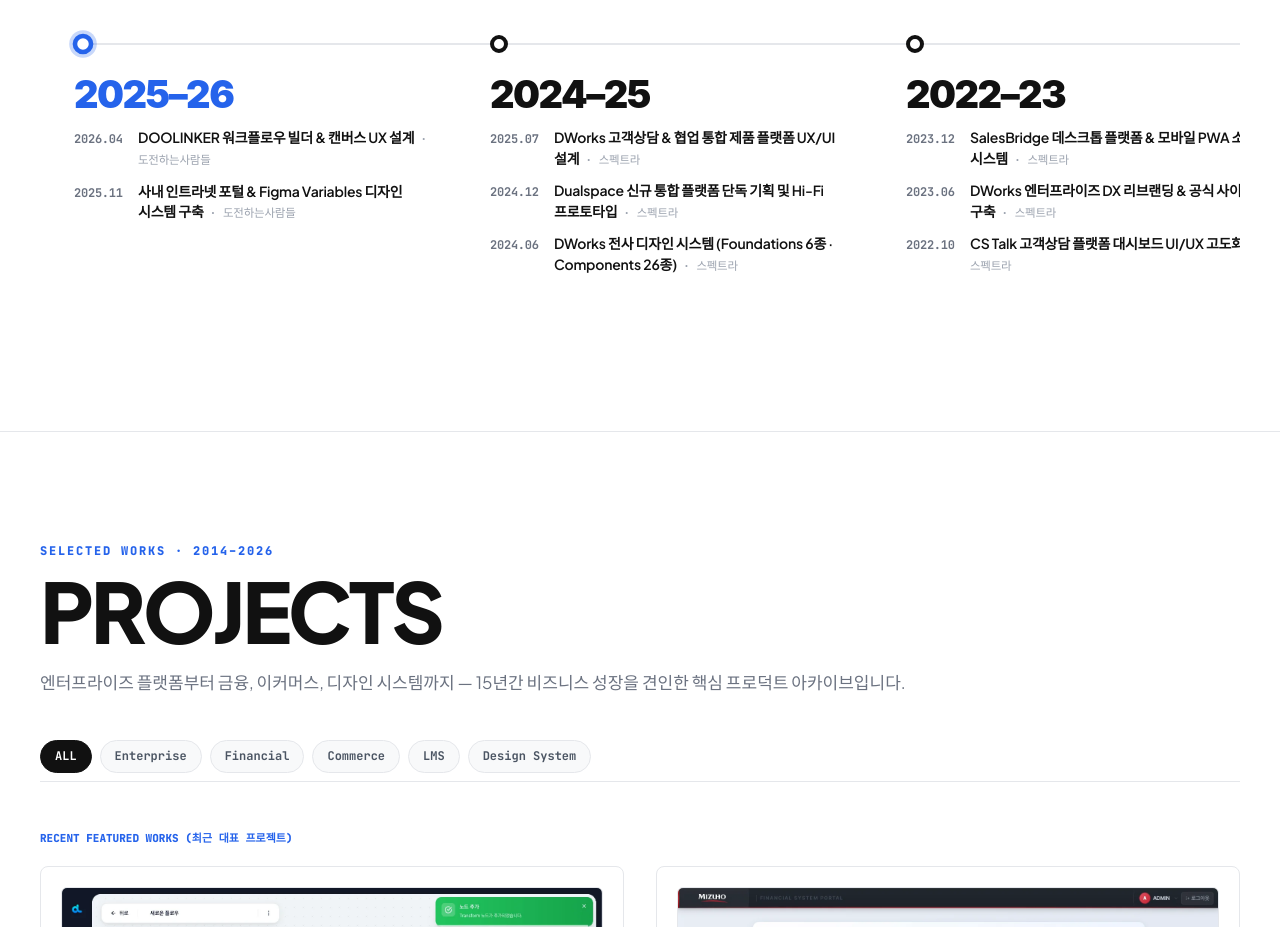
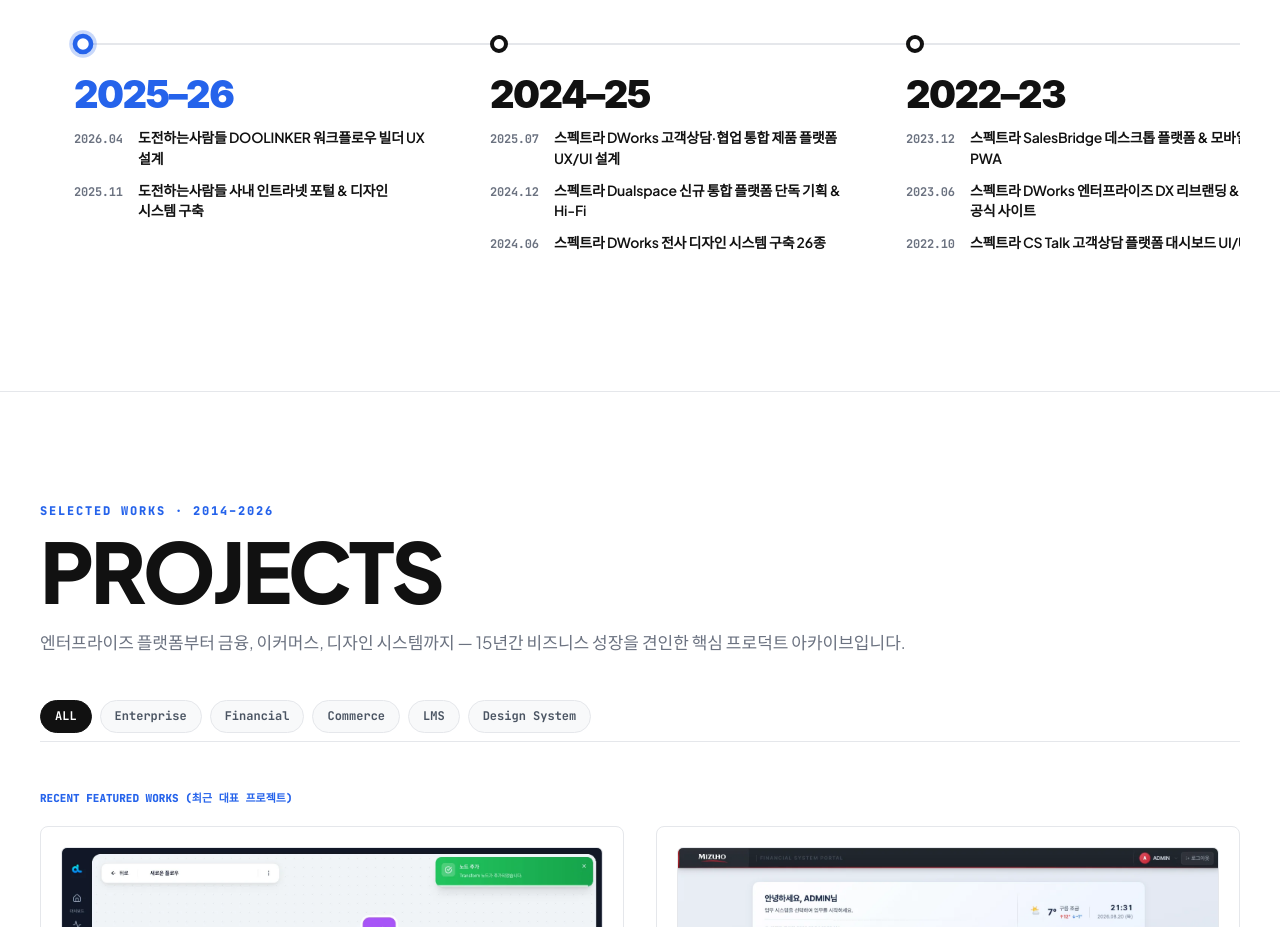
Before and after one commit to mobius38/sylee-portfolio, a React (Vite) app: page / in a window 1280 px wide. Shown: the part 1340-2267 px from the top of the page. Built offline with nearby package versions, Linux system fonts and the light colour scheme; the HTML template or start-up script is replaced by a standard one.

Commit message:
feat(timeline): unify milestone rows into standard [Date] [Company Project] format

```diff
--- a/src/components/sections/HeroProfileSection.tsx
+++ b/src/components/sections/HeroProfileSection.tsx
@@ -20,61 +20,54 @@ export function HeroProfileSection({ w }: { w: number }) {
   const timelineMilestones = [
     {
       year: "2025–26",
-      company: "도전하는사람들",
       items: [
-        { date: "2026.04", title: "DOOLINKER 워크플로우 빌더 & 캔버스 UX 설계" },
-        { date: "2025.11", title: "사내 인트라넷 포털 & Figma Variables 디자인 시스템 구축" },
+        { date: "2026.04", title: "도전하는사람들 DOOLINKER 워크플로우 빌더 UX 설계" },
+        { date: "2025.11", title: "도전하는사람들 사내 인트라넷 포털 & 디자인 시스템 구축" },
       ],
     },
     {
       year: "2024–25",
-      company: "스펙트라",
       items: [
-        { date: "2025.07", title: "DWorks 고객상담 & 협업 통합 제품 플랫폼 UX/UI 설계" },
-        { date: "2024.12", title: "Dualspace 신규 통합 플랫폼 단독 기획 및 Hi-Fi 프로토타입" },
-        { date: "2024.06", title: "DWorks 전사 디자인 시스템 (Foundations 6종 · Components 26종)" },
+        { date: "2025.07", title: "스펙트라 DWorks 고객상담·협업 통합 제품 플랫폼 UX/UI 설계" },
+        { date: "2024.12", title: "스펙트라 Dualspace 신규 통합 플랫폼 단독 기획 & Hi-Fi" },
+        { date: "2024.06", title: "스펙트라 DWorks 전사 디자인 시스템 구축 26종" },
       ],
     },
     {
       year: "2022–23",
-      company: "스펙트라",
       items: [
-        { date: "2023.12", title: "SalesBridge 데스크톱 플랫폼 & 모바일 PWA 소통 시스템" },
-        { date: "2023.06", title: "DWorks 엔터프라이즈 DX 리브랜딩 & 공식 사이트 구축" },
-        { date: "2022.10", title: "CS Talk 고객상담 플랫폼 대시보드 UI/UX 고도화" },
+        { date: "2023.12", title: "스펙트라 SalesBridge 데스크톱 플랫폼 & 모바일 PWA" },
+        { date: "2023.06", title: "스펙트라 DWorks 엔터프라이즈 DX 리브랜딩 & 공식 사이트" },
+        { date: "2022.10", title: "스펙트라 CS Talk 고객상담 플랫폼 대시보드 UI/UX" },
       ],
     },
     {
       year: "2019–22",
-      company: "어스투",
       items: [
-        { date: "2022.09", title: "Shaluv 아동복 '러블리 무드' 니치 리브랜딩 & 연매출 1억 달성" },
-        { date: "2019.08", title: "자사몰 및 멀티 이커머스 채널 운영, 수입·인증·세일즈 총괄" },
+        { date: "2022.09", title: "어스투 Shaluv 아동복 '러블리 무드' 리브랜딩 & 연매출 1억" },
+        { date: "2019.08", title: "어스투 자사몰 및 멀티 이커머스 채널 운영 총괄" },
       ],
     },
     {
       year: "2017–18",
-      company: "다임 · 한미랩",
       items: [
-        { date: "2018.03", title: "Dime 소셜 데이팅 서비스 모바일 앱 UX/UI 설계" },
+        { date: "2018.03", title: "다임 Dime 소셜 데이팅 서비스 모바일 앱 UX/UI 설계" },
         { date: "2017.07", title: "한미랩 LMS 에듀테크 플랫폼 사용자 & 어드민 시스템 구축" },
       ],
     },
     {
       year: "2011–16",
-      company: "인포뱅크",
       items: [
-        { date: "2016.02", title: "HelloLink 숫자 코드 커머스 & 매거진 모바일 앱 설계" },
-        { date: "2015.01", title: "NH 바로바로마켓 모바일 & 금융 태블릿 전용 UI 구축" },
-        { date: "2014.11", title: "삼성화재 SMS 모바일 웹 인터페이스 설계 및 웹표준 퍼블리싱" },
-        { date: "2011.08", title: "배달 · 주소록 · 쇼핑 네이티브 앱 iOS/Android 가이드 수립" },
+        { date: "2016.02", title: "인포뱅크 헬로링크 커머스 & 매거진 모바일 앱 설계" },
+        { date: "2015.01", title: "인포뱅크 NH 바로바로마켓 모바일 & 금융 태블릿 전용 UI" },
+        { date: "2014.11", title: "인포뱅크 삼성화재 SMS 모바일 웹 인터페이스 설계" },
+        { date: "2011.08", title: "인포뱅크 배달 · 주소록 · 쇼핑 네이티브 앱 iOS/Android 가이드" },
       ],
     },
     {
       year: "2006–09",
-      company: "그래텍 · 잡코리아",
       items: [
-        { date: "2009.11", title: "곰플레이어 · 곰오디오 · 곰TV 미디어 플레이어 GUI 디자인" },
+        { date: "2009.11", title: "그래텍 곰플레이어 · 곰오디오 · 곰TV 미디어 GUI 디자인" },
         { date: "2008.08", title: "잡코리아 채용 플랫폼 UI 템플릿 및 프로모션 디자인" },
         { date: "2006.12", title: "이야소프트 묵향온라인 게임 프로모션 웹 UI 설계" },
       ],
@@ -484,9 +477,6 @@ export function HeroProfileSection({ w }: { w: number }) {
                             }}
                           >
                             {item.title}
-                            <span style={{ fontSize: "11.5px", color: "#9CA3AF", fontWeight: 500, marginLeft: "6px", fontFamily: "'JetBrains Mono', monospace" }}>
-                              · {m.company}
-                            </span>
                           </span>
                         </div>
                       ))}
```
